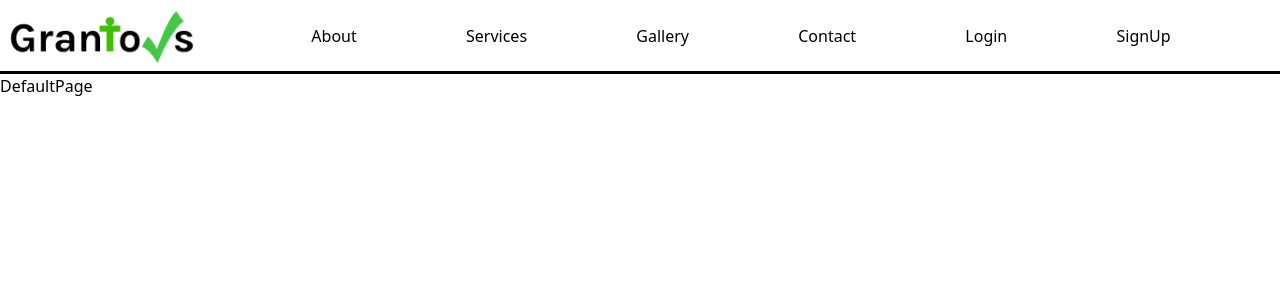
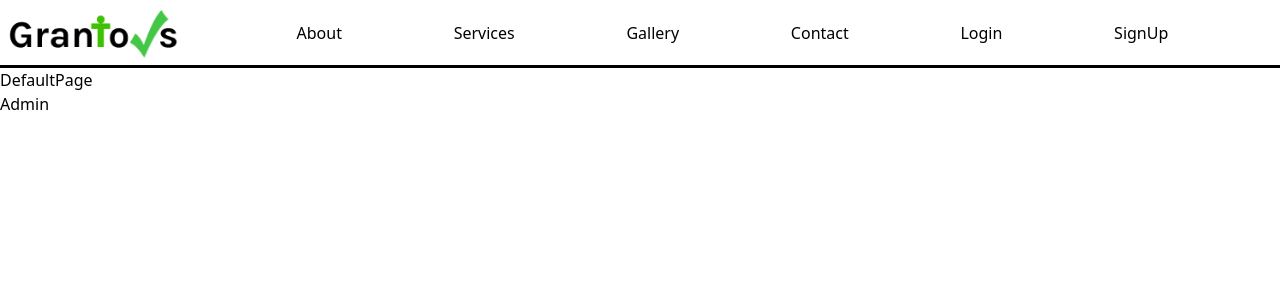
Before and after one commit to GlassesNoGlasses/c01w24-project-grantors, a React (Create React App) app in the folder frontend/: page / in a window 1280 px wide. Shown: the top 300 px of the page. Built offline with nearby package versions, Linux system fonts and the light colour scheme.

Commit message:
Added nav contents

```diff
--- a/frontend/src/App.tsx
+++ b/frontend/src/App.tsx
@@ -3,16 +3,10 @@ import Navbar from "./components/nav-bar/Navbar";
 import Home from "./components/home-page/nav-bar/Home";
 import Login from "./components/login-page/Login";
 import SignUp from "./components/signup-page/SignUp";
-import { UserContextProvider, useUserContext } from "./components/contexts/userContext";
-import { User, UserType } from "./components/interfaces/user";
-import { useEffect, useState } from "react";
+import { UserContextProvider } from "./components/contexts/userContext";
 
 
 function App() {
-
-  /* Testing here */
-  const testUser: User = {id: 1, type: UserType.Admin, username: "testName"};
-  const {user, setUser} = useUserContext();
 
   return (
     <div className="App" style={AppStyle}>
--- a/frontend/src/components/home-page/nav-bar/Home.tsx
+++ b/frontend/src/components/home-page/nav-bar/Home.tsx
@@ -30,6 +30,7 @@ const Home = ({
   return (
     <div>
       {RenderHomepage()}
+      <button onClick={() => setUser(testAdmin)}>Admin</button>
     </div>
   )
 }
--- /dev/null
+++ b/frontend/src/components/nav-bar/NavBarSettings.tsx
@@ -0,0 +1,24 @@
+import React from 'react'
+import { NavBarSettingsProps } from './NavBarSettingsProps'
+import burger from '../../images/burger.png'
+
+const NavBarSettings = ({
+
+}: NavBarSettingsProps) => {
+  return (
+    <button className='hover:bg-green-200'>
+        <img src={burger} style={styles.burgerStyles}></img>
+    </button>
+  )
+}
+
+export default NavBarSettings
+
+const styles = {
+    burgerStyles: {
+        height: "40px",
+        width: "auto",
+        borderWidth: "medium",
+        borderColor: "rgb(141, 229, 100)",
+    }
+}
--- /dev/null
+++ b/frontend/src/components/nav-bar/NavBarSettingsProps.ts
@@ -0,0 +1,4 @@
+
+export interface NavBarSettingsProps {
+
+}
--- a/frontend/src/components/nav-bar/Navbar.tsx
+++ b/frontend/src/components/nav-bar/Navbar.tsx
@@ -2,12 +2,59 @@ import React from 'react'
 import { NavbarProps } from './NavbarProps'
 import { Link, Outlet } from 'react-router-dom'
 import logoImage from '../../images/grantors-logo.png'
+import { useUserContext } from '../contexts/userContext'
+import { UserType } from '../interfaces/user'
+import AdminNav from './admin-nav/AdminNav'
 
 const Navbar = ({
   prop1,
   prop2,
   prop3
 }: NavbarProps) => {
+
+  // Get User Context
+  const {user} = useUserContext();
+
+  const AdminTopNaviation = (): JSX.Element =>  {
+    return (
+      <AdminNav user={user}/>
+    )
+  };
+
+  const ClientTopNavigation = (): JSX.Element =>  {
+    return (
+      <div className='nav-information' style={styles.navInformationStyles}>
+        <AdminNav user={user}/>
+    </div>)
+  };
+
+  const DefaultTopNavigation = (): JSX.Element => {
+    return (
+      <div className='nav-information' style={styles.navInformationStyles}>
+        <Link to="/about">About</Link>
+        <Link to="/services">Services</Link>
+        <Link to="/gallery">Gallery</Link>
+        <Link to="/contact">Contact</Link>
+        <Link to="/login">
+          <button>Login</button>
+        </Link>
+        <Link to="/signup">
+          <button>SignUp</button>
+        </Link>
+    </div>)
+  };
+
+  const SetTopNavigation = (): JSX.Element => {
+    switch (user?.type) {
+      case UserType.Admin:
+        return AdminTopNaviation();
+      case UserType.Client:
+        return ClientTopNavigation();
+      default:
+        return DefaultTopNavigation();
+    }
+  };
+
   return (
     <div>
       <nav className='nav-bar' style={styles.navBarStyles}>
@@ -15,18 +62,7 @@ const Navbar = ({
           <Link to="/" className='nav-brand'>
             <img src={logoImage} className='nav-logo'/>
           </Link>
-          <div className='nav-information' style={styles.navInformationStyles}>
-            <Link to="/about">About</Link>
-            <Link to="/services">Services</Link>
-            <Link to="/gallery">Gallery</Link>
-            <Link to="/contact">Contact</Link>
-            <Link to="/login">
-              <button>Login</button>
-            </Link>
-            <Link to="/signup">
-              <button>SignUp</button>
-            </Link>
-          </div>
+          {SetTopNavigation()}
         </div>
       </nav>
       <Outlet />
@@ -54,7 +90,7 @@ const styles = {
   navInformationStyles: {
     display: "inline-flex",
     height: "100%",
-    width: "90%",
+    width: "100%",
     flexDirection: "row" as "row",
     justifyContent: "space-evenly",
   }
--- /dev/null
+++ b/frontend/src/components/nav-bar/admin-nav/AdminNav.tsx
@@ -0,0 +1,45 @@
+
+import React from 'react'
+import { AdminNavProps } from './AdminNavProps'
+import NavBarSettings from '../NavBarSettings';
+
+const AdminNav = ({
+    user,
+}: AdminNavProps) => {
+
+    const GenerateUserTitle = (): JSX.Element => {
+        const title = `Welcome, ${user?.username}!`;
+
+        return (
+            <h2 style={{fontSize: "x-large"}}>
+                {title}
+            </h2>
+        )
+    };
+
+
+    return (
+        <div style={styles.NavStyles}>
+            <div>
+                {GenerateUserTitle()}
+            </div>
+            <br></br>
+            <div>
+                <NavBarSettings />
+            </div>
+        </div>
+    )
+}
+
+export default AdminNav
+
+
+const styles = {
+    NavStyles: {
+        display: "flex",
+        width: "100%",
+        justifyContent: "flex-end",
+        alignItems: "center",
+        paddingLeft: "2%",
+    }
+}
--- /dev/null
+++ b/frontend/src/components/nav-bar/admin-nav/AdminNavProps.ts
@@ -0,0 +1,5 @@
+import { User } from "../../interfaces/user";
+
+export interface AdminNavProps {
+    user: User | null
+}
```
Also changed, not shown: frontend/src/components/home-page/nav-bar/admin-dashboard/AdminDashboard.tsx (+7 -0 lines), frontend/src/images/burger.png (added), 1 other file (tests, documents, lock files or other folders).
